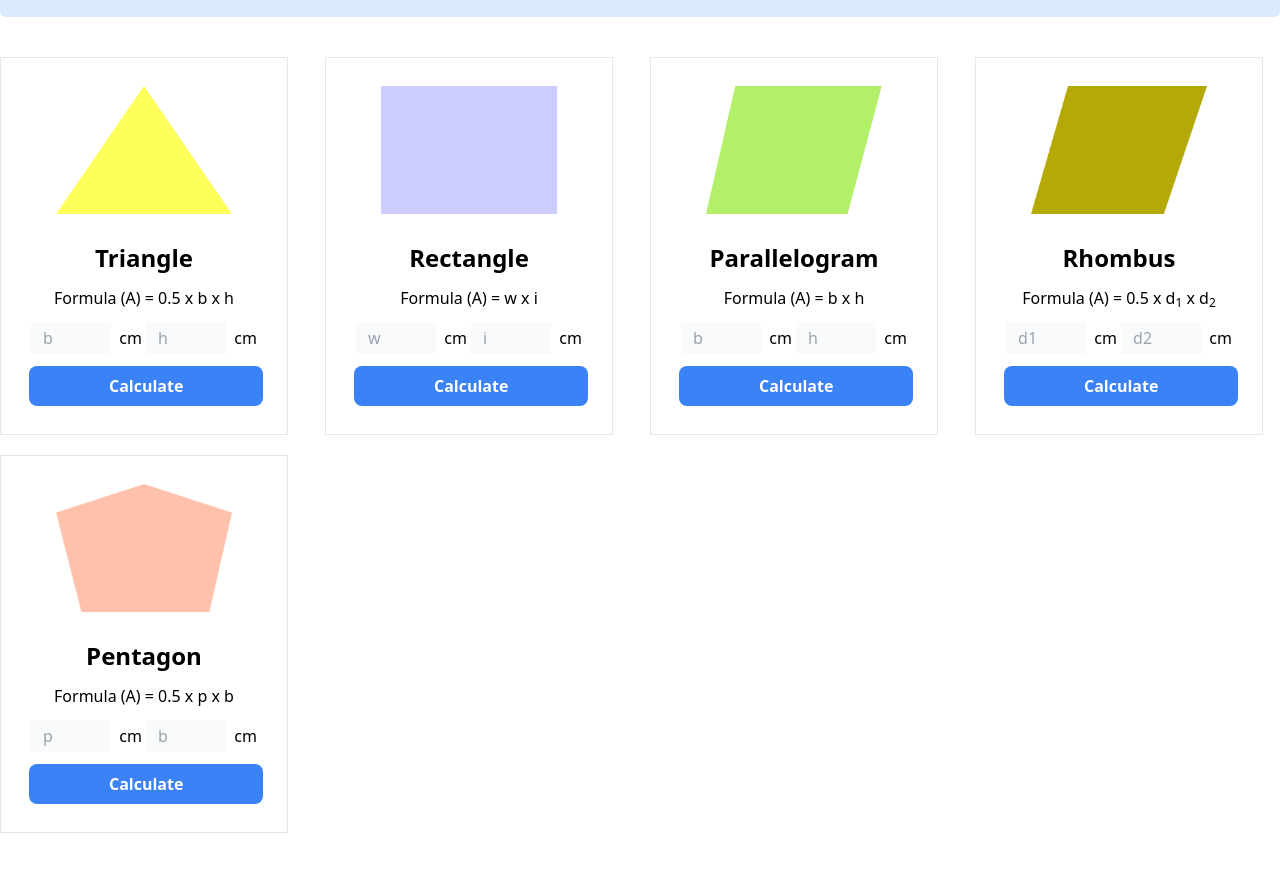
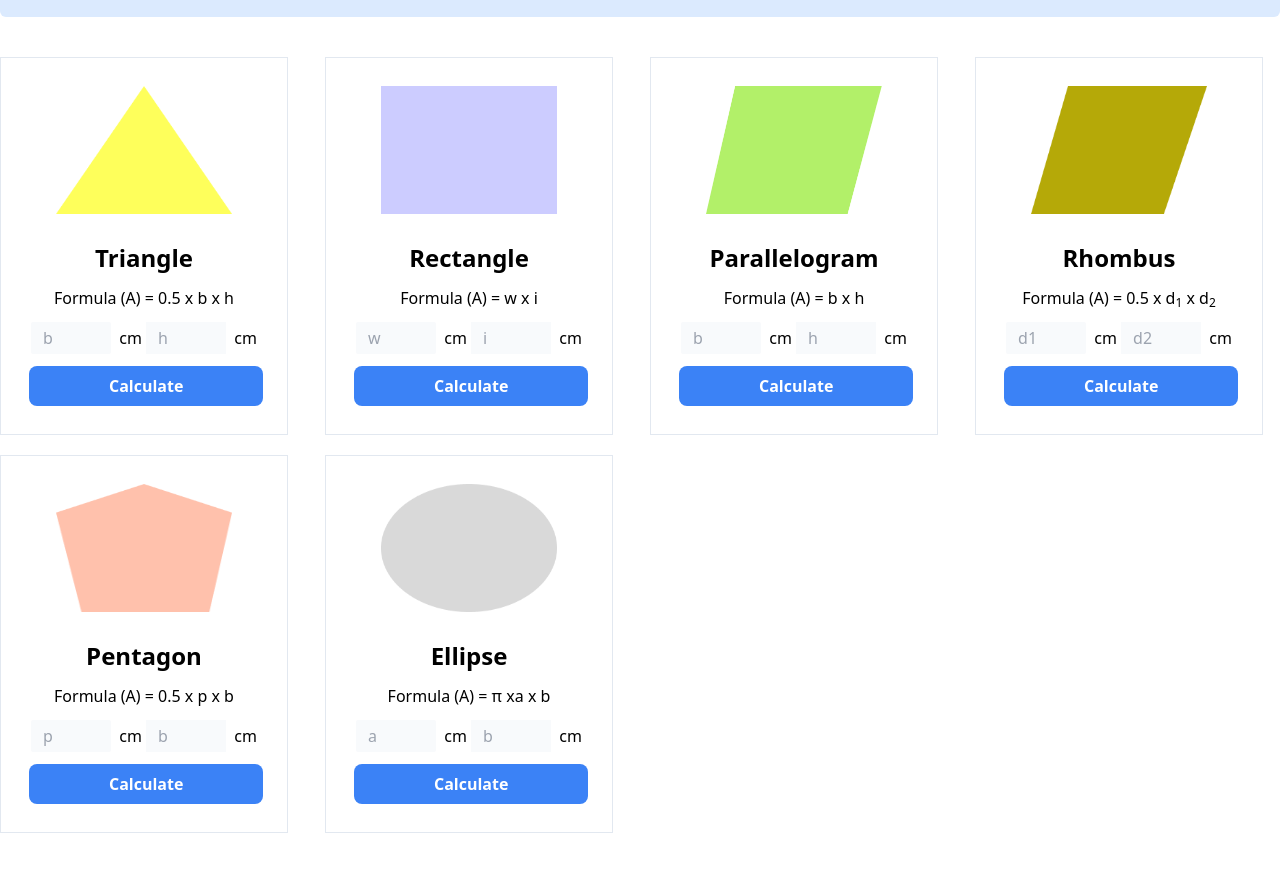
Before and after one commit to jahidcst/geometry-project, a plain HTML site: page index.html in a window 1280 px wide. Shown: the part 83-954 px from the top of the page. Drawn offline with nearby package versions, Linux system fonts and the light colour scheme.

Commit message:
ellipse added

```diff
--- a/index.html
+++ b/index.html
@@ -34,7 +34,6 @@
     <!-- Main Section Start From Here---------- -->
     <main>
         <section class="max-w-7xl grid lg:grid-cols-4 gap-5 place-items-center lg:place-items-start  mx-auto py-10">
-
         <!-- Triangle Area------------- -->
         <div
         onmouseover="randomColor(this)"
@@ -196,6 +195,44 @@
             </button>
         </div>
 
+        <!-- Ellipse -->
+        <div onmouseover="randomColor(this)"  class="text-center space-y-3 w-72 p-7 border border-slate-200">
+            <div class="w-44 h-32 mx-auto">
+              <img class="w-full h-full" src="./images/ellipse.png" alt="" />
+            </div>
+            <h1 class="text-2xl font-semibold pt-4">Ellipse</h1>
+            <h1>
+              Formula (A) = π x<span id="ell-a">a</span> x
+              <span id="ell-b">b</span>
+            </h1>
+            <input
+              id="ellipse-first"
+              class="w-20 rounded-sm outline-none px-3 py-1 bg-slate-50"
+              placeholder="a"
+              type="text"
+            />
+            <span class="ml-1"> cm </span>
+            <input
+              id="ellipse-second"
+              placeholder="b"
+              class="w-20 bg-slate-50 outline-none px-3 py-1"
+              type="text"
+            />
+            <span class="ml-1"> cm </span>
+            <button
+              id="ellipse-btn"
+              class="bg-blue-500 py-2 px-20 rounded-lg text-white font-semibold hover:bg-blue-700 transition-all"
+            >
+              Calculate
+            </button>
+        </div>
+
+        <!-- Area side Start-->
+
+
+
+
+
     </main>
 
      <!-- script file -->
```
